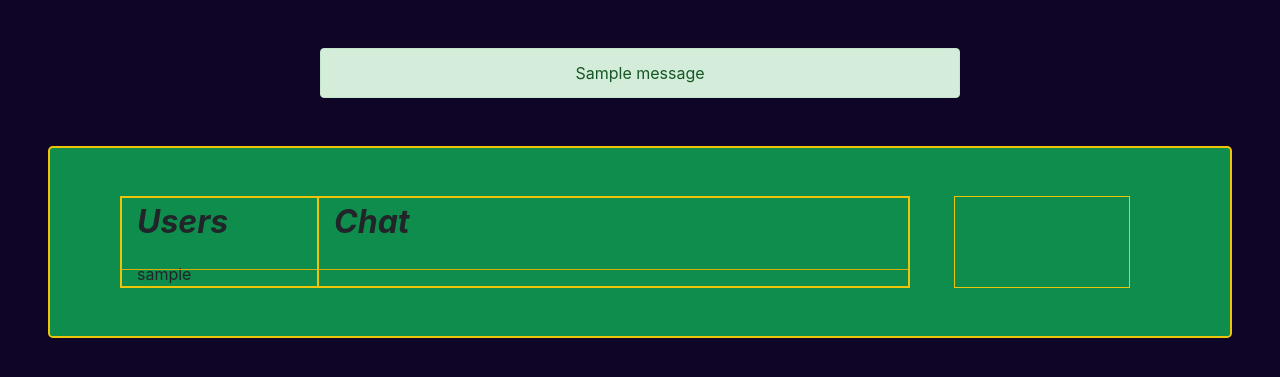
After one commit to altman44/CS50_Project2, a Flask app: template project2/templates/logged/chat.html in a window 1280 px wide. The commit adds this page. Shown: the top 377 px of the page. Run offline with Flask 2, Linux system fonts and the light colour scheme; the template is opened without the code that fills it: most values are stand-ins (such as "Sample title", 1, 10 or a date in 2020); one stand-in notice (Sample message) is shown; some libraries are stand-ins or nearby versions.

Commit message:
Advanced with Login and Chat design

```diff
--- a/project2/application.py
+++ b/project2/application.py
@@ -1,13 +1,42 @@
 import os
 
-from flask import Flask, render_template
+from flask import Flask, flash, render_template, request, redirect, url_for, session
 from flask_socketio import SocketIO, emit
+from flask_session import Session
 
 app = Flask(__name__)
 app.config["SECRET_KEY"] = os.getenv("SECRET_KEY")
 socketio = SocketIO(app)
 
+# Configure session to use filesystem
+app.config["SESSION_PERMANENT"] = False
+app.config["SESSION_TYPE"] = "filesystem"
+Session(app)
+
+@app.before_first_request
+def before_first_request():
+    session['users'] = list()
 
 @app.route("/")
 def index():
+    #print(session)
     return render_template('main/home.html')
+
+@app.route('/chat', methods=['GET','POST'])
+def login():
+    if request.method == 'POST':
+        username = request.form['username']
+        print(session)
+        if username == '':
+            flash("You must enter your username to login", 'danger')
+            return redirect(url_for('index'))
+        if username in session['users']:
+            flash('That username is already logged in', 'danger')
+            return redirect(url_for('index'))
+
+        print(len(session['users']))
+        session['users'].append(username)
+        print(session)
+        return render_template('logged/chat.html')
+
+    return redirect(url_for('index'))
--- a/project2/requirements.txt
+++ b/project2/requirements.txt
@@ -1,2 +1,3 @@
 Flask
 Flask-SocketIO
+scss
--- /dev/null
+++ b/project2/static/css/base.css
@@ -0,0 +1,34 @@
+#body {
+  background-color: #0f0627;
+}
+
+.center {
+  display: flex;
+  justify-content: center;
+  margin-top: 6rem;
+}
+
+.alert {
+  margin: auto;
+  display: block;
+  width: 50%;
+  text-align: center;
+  margin-top: 3rem;
+}
+
+.card {
+  width: 40%;
+}
+.card .card-body {
+  background-color: rgba(15, 199, 92, 0.7);
+}
+
+.div-input {
+  padding: 10px;
+}
+.div-input span {
+  background-color: #eec408;
+  font-weight: bold;
+}
+
+/*# sourceMappingURL=base.css.map */
--- a/project2/static/css/base.scss
+++ b/project2/static/css/base.scss
@@ -0,0 +1,38 @@
+$color-primary: rgba(15, 199, 92, 0.7);
+$color-secondary: rgb(238, 196, 8);
+
+#body {
+    background-color: #0f0627;
+}
+
+.center {
+    display: flex;
+    justify-content: center;
+    margin-top: 6rem;
+}
+
+
+.alert {
+    margin: auto;
+    display: block;
+    width: 50%;
+    text-align: center;
+    margin-top: 3rem;
+}
+
+
+.card {
+    width: 40%;
+    .card-body {
+        background-color: $color-primary;
+    }
+}
+
+.div-input {
+    padding: 10px;
+
+    span {
+        background-color: $color-secondary;
+        font-weight: bold;
+    }
+}
--- /dev/null
+++ b/project2/static/css/chat.css
@@ -0,0 +1,56 @@
+#body {
+  background-color: #0f0627;
+}
+
+.center {
+  display: flex;
+  justify-content: center;
+  margin-top: 6rem;
+}
+
+.alert {
+  margin: auto;
+  display: block;
+  width: 50%;
+  text-align: center;
+  margin-top: 3rem;
+}
+
+.card {
+  width: 40%;
+}
+.card .card-body {
+  background-color: rgba(15, 199, 92, 0.7);
+}
+
+.div-input {
+  padding: 10px;
+}
+.div-input span {
+  background-color: #eec408;
+  font-weight: bold;
+}
+
+#chat-main-div {
+  padding: 3rem;
+  border: 2px solid #eec408;
+  background-color: rgba(15, 199, 92, 0.7);
+}
+#chat-main-div .col {
+  border: 1px solid #eec408;
+  overflow: hidden;
+}
+#chat-main-div .col .chat-titles {
+  font-size: 2.5vw;
+  font-weight: bold;
+  font-style: italic;
+}
+#chat-main-div .col hr {
+  position: absolute;
+  bottom: 0;
+  width: 100%;
+  left: 0;
+  background-color: #eec408;
+}
+
+/*# sourceMappingURL=chat.css.map */
--- /dev/null
+++ b/project2/static/css/chat.scss
@@ -0,0 +1,40 @@
+@use 'base';
+
+#chat-main-div {
+    padding: 3rem;
+    border: 2px solid base.$color-secondary;
+    background-color: base.$color-primary;
+
+    .col {
+        border: 1px solid base.$color-secondary;
+        overflow: hidden;
+
+        .chat-titles {
+            font-size: 2.5vw;
+            font-weight: bold;
+            font-style: italic;
+        }
+
+        hr {
+            position: absolute;
+            bottom: 0;
+            width: 100%;
+            left: 0;
+            background-color: base.$color-secondary;
+        }
+    }
+
+    #chat-div {
+
+    }
+}
+
+
+
+
+
+#col-chat {
+}
+
+#col-options {
+}
--- a/project2/templates/layout.html
+++ b/project2/templates/layout.html
@@ -1,15 +1,31 @@
 <!DOCTYPE html>
 <html lang="en">
+
 <head>
     <meta charset="UTF-8">
     <meta name="viewport" content="width=device-width, initial-scale=1.0">
-    <title>{% block title %} {% endblock title %}</title>
+    <title>Flack | {% block title %} {% endblock title %}</title>
+    <!-- Icon link -->
+    <link rel="icon" href="{{ url_for('static', filename='img/bubble-message.png') }}"type="image/x-icon">
+    {% block head %} {% endblock head %}
     <!-- Static files CSS -->
     <link rel="stylesheet" href="{{ url_for ('static', filename='css/base.css') }}">
     <!-- Bootstrap 4 CSS -->
-    <link rel="stylesheet" href="https://stackpath.bootstrapcdn.com/bootstrap/4.5.0/css/bootstrap.min.css" integrity="sha384-9aIt2nRpC12Uk9gS9baDl411NQApFmC26EwAOH8WgZl5MYYxFfc+NcPb1dKGj7Sk" crossorigin="anonymous">
+    <link rel="stylesheet" href="https://stackpath.bootstrapcdn.com/bootstrap/4.5.0/css/bootstrap.min.css"
+        integrity="sha384-9aIt2nRpC12Uk9gS9baDl411NQApFmC26EwAOH8WgZl5MYYxFfc+NcPb1dKGj7Sk" crossorigin="anonymous">
 </head>
-<body>
+
+<body id="body">
+    <!-- Alert Messages -->
+    {% with messages = get_flashed_messages(with_categories=true) %}
+        {% for type, message in messages %}
+        <div class="alert alert-{{ type }}">
+            {{ message }}
+        </div>
+        {% endfor %}
+    {% endwith %}
+
     {% block body %} {% endblock body %}
 </body>
+
 </html>
--- /dev/null
+++ b/project2/templates/logged/chat.html
@@ -0,0 +1,40 @@
+{% extends 'layout.html' %}
+
+{% block head %}
+    <link rel="stylesheet" href="{{ url_for('static', filename='css/chat.css') }}">
+{% endblock head %}
+
+{% block title %}
+    Chat
+{% endblock title %}
+
+{% block body %}
+    <div id="chat-main-div" class="jumbotron m-5">
+        <div class="row container-fluid justify-content-around">
+            <div id="col-chat" class="col col-9">
+                <div id="chat-div">
+                    <div class="row">
+                        <div class="col col-3">
+                            <p class="chat-titles">Users</p>
+                            <hr>
+                            <div id="chat-div-users">
+                                {% for user in users %}
+                                    <div class="chat-div-user">
+                                        {{ user.username }}
+                                    </div>
+                                {% endfor %}
+                            </div>
+                        </div>
+                        <div class="col col-9">
+                            <p class="chat-titles">Chat</p>
+                            <hr>
+                        </div>
+                    </div>
+                </div>
+            </div>
+            <div class="col col-2">
+
+            </div>
+        </div>
+    </div>
+{% endblock body %}
```
Also changed, not shown: project2/templates/main/home.html (+14 -6 lines), project2/static/img/bubble-message.png (added), 4 other files.
